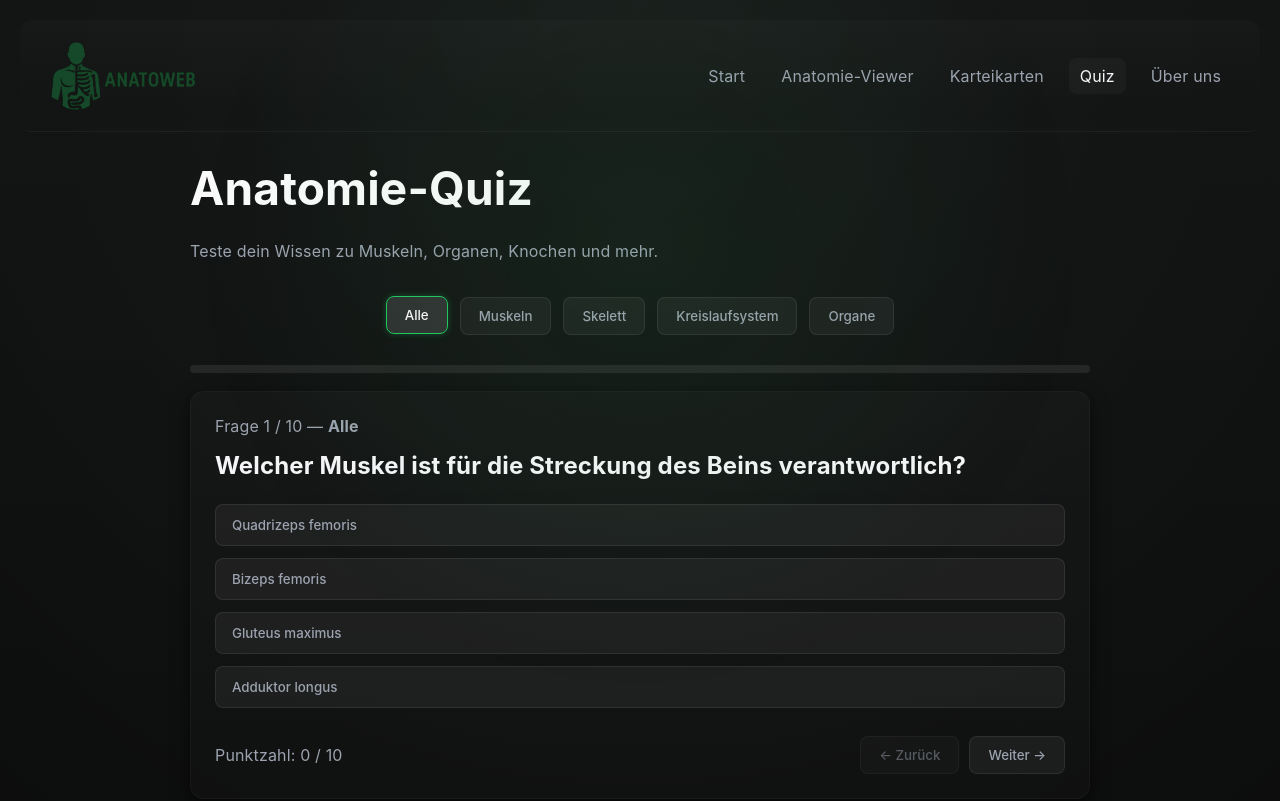
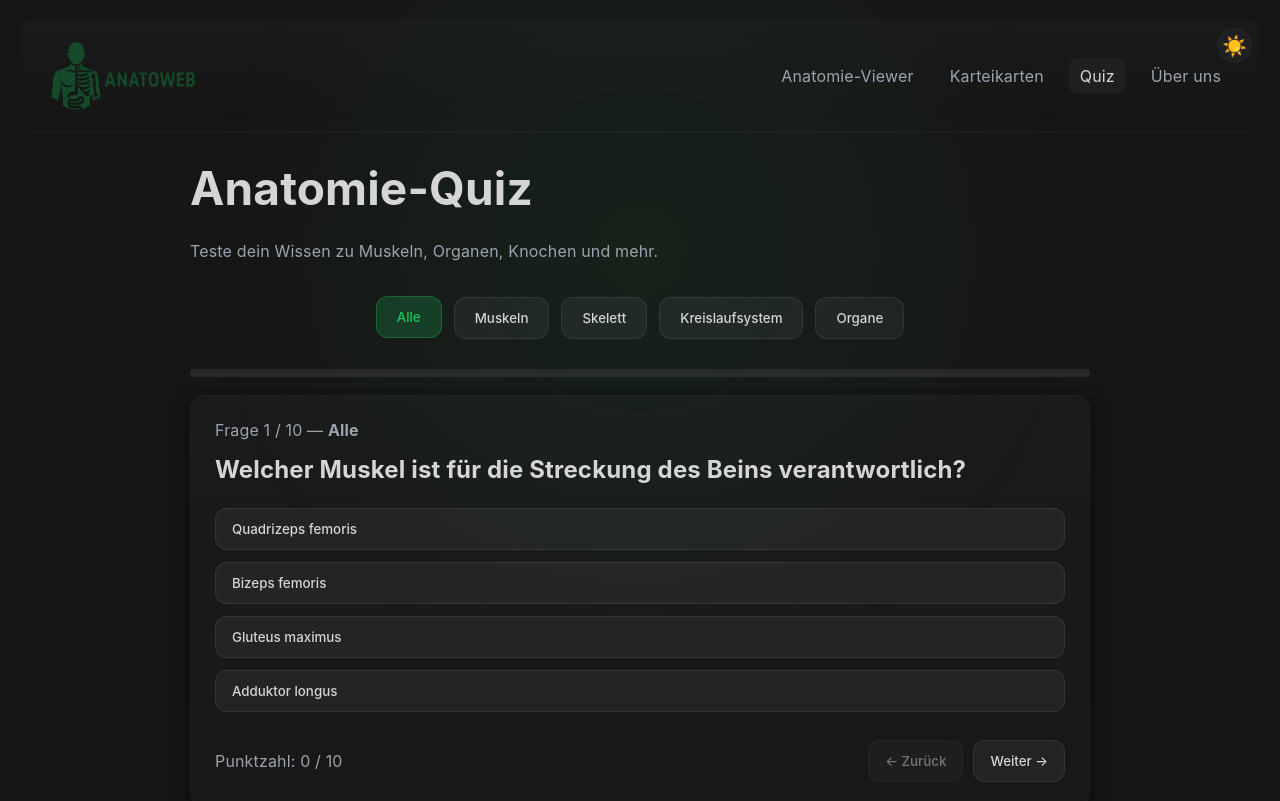
Before and after one commit to Lisa0904/anatoweb, a React (Vite) app: page /quiz in a window 1280 px wide. Shown: the top 801 px of the page. Built offline with nearby package versions, Linux system fonts and the light colour scheme; the HTML template or start-up script is replaced by a standard one.

Commit message:
themeswitch

```diff
--- a/src/App.tsx
+++ b/src/App.tsx
@@ -1,4 +1,5 @@
 import { Routes, Route } from "react-router-dom";
+import { useState, useEffect } from "react";
 import Navbar from "./components/Navbar";
 import Footer from "./components/Footer";
 import Home from "./pages/Home";
@@ -8,9 +9,31 @@ import QuizPage from "./pages/QuizPage";
 import About from "./pages/About";
 
 export default function App() {
+  // 🌗 Global Theme State
+  const [theme, setTheme] = useState<"light" | "dark">(
+    (localStorage.getItem("theme") as "light" | "dark") || "dark"
+  );
+
+  useEffect(() => {
+    document.documentElement.classList.toggle("light", theme === "light");
+    localStorage.setItem("theme", theme);
+  }, [theme]);
+
   return (
     <div className="app">
+      {/* Theme Switch */}
+      <button
+        className="theme-switch"
+        onClick={() => setTheme(theme === "light" ? "dark" : "light")}
+        aria-label="Theme Switch"
+      >
+        <div className={`icon ${theme}`}>
+          {theme === "light" ? "🌙" : "☀️"}
+        </div>
+      </button>
+
       <Navbar />
+
       <main className="main-content">
         <Routes>
           <Route path="/" element={<Home />} />
@@ -20,6 +43,7 @@ export default function App() {
           <Route path="/about" element={<About />} />
         </Routes>
       </main>
+
       <Footer />
     </div>
   );
--- a/src/Flashcards.css
+++ b/src/Flashcards.css
@@ -112,29 +112,6 @@
   border-color: rgba(34, 197, 94, 0.35);
 }
 
-/* Themen-Buttons */
-.ctrl-btn {
-  padding: 10px 18px;
-  border-radius: 8px;
-  background: rgba(255, 255, 255, 0.05);
-  color: var(--muted);
-  border: 1px solid rgba(255, 255, 255, 0.08);
-  cursor: pointer;
-  transition: all 0.25s ease;
-}
-
-.ctrl-btn:hover {
-  background: rgba(255, 255, 255, 0.1);
-  color: var(--text);
-}
-
-/* ✨ HERVORHEBUNG des aktiven Themas */
-.ctrl-btn.active {
-  background: rgba(255, 255, 255, 0.12);
-  color: var(--text);
-  border-color: var(--accent);
-  box-shadow: 0 0 6px rgba(34, 197, 94, 0.3);
-}
 
 @media (max-width: 600px) {
   .flashcard {
@@ -153,3 +130,33 @@
     font-size: 14px;
   }
 }
+
+/* PAGE WRAPPER */
+.flashcards-page {
+  max-width: 900px;
+  margin: 0 auto;
+  text-align: center;
+}
+
+/* Lead cleanup */
+.flashcards-lead {
+  color: var(--muted);
+  margin-bottom: 2em;
+  text-align: left;
+}
+
+/* Themen-Buttons row */
+.flashcards-topic-row {
+  display: flex;
+  justify-content: center;
+  gap: 12px;
+  margin-bottom: 24px;
+}
+
+/* Bewertungsbuttons row */
+.rating-row {
+  display: flex;
+  justify-content: center;
+  gap: 18px;
+  margin-top: 28px;
+}
--- a/src/components/Footer.tsx
+++ b/src/components/Footer.tsx
@@ -3,7 +3,7 @@ import type { JSX } from "react/jsx-runtime";
 
 export default function Footer(): JSX.Element {
   return (
-    <footer className="footer">
+    <footer className="site-footer">
       <p>Copyright &copy; 2025 AnatoWeb | Multimedia WiSe 2025/26</p>
     </footer>
   );
--- a/src/components/InfoTabs.tsx
+++ b/src/components/InfoTabs.tsx
@@ -43,9 +43,9 @@ export default function InfoTabs({ selected }: InfoTabsProps) {
         ))}
       </div>
 
-      <div style={{ marginTop: 12 }}>
+      <div className="info-content">
         <div className="info-title">{cleanName}</div>
-        <div className="info-text" style={{ marginTop: 8 }}>
+        <div className="info-text info-text-spacing">
           {{
             Anatomie: anatomyText,
             Funktion: functionText,
--- a/src/components/Navbar.tsx
+++ b/src/components/Navbar.tsx
@@ -1,9 +1,10 @@
 // src/components/Navbar.tsx
-import React from "react";
 import { NavLink } from "react-router-dom";
-import type { JSX } from "react/jsx-runtime";
 
-export default function Navbar(): JSX.Element {
+export default function Navbar() {
+  const linkClass = ({ isActive }: { isActive: boolean }) =>
+    isActive ? "active" : "";
+
   return (
     <nav className="nav">
       <div className="brand">
@@ -11,20 +12,22 @@ export default function Navbar(): JSX.Element {
           <img src="/logo.png" alt="AnatoWeb Logo" className="logo" />
         </NavLink>
       </div>
+
       <div className="links">
-        <NavLink to="/" end className={({ isActive }) => (isActive ? "active" : "")}>
-          Start
-        </NavLink>
-        <NavLink to="/model" className={({ isActive }) => (isActive ? "active" : "")}>
+
+        <NavLink to="/model" className={linkClass}>
           Anatomie-Viewer
         </NavLink>
-        <NavLink to="/flashcards" className={({ isActive }) => (isActive ? "active" : "")}>
+
+        <NavLink to="/flashcards" className={linkClass}>
           Karteikarten
         </NavLink>
-        <NavLink to="/quiz" className={({ isActive }) => (isActive ? "active" : "")}>
+
+        <NavLink to="/quiz" className={linkClass}>
           Quiz
         </NavLink>
-        <NavLink to="/about" className={({ isActive }) => (isActive ? "active" : "")}>
+
+        <NavLink to="/about" className={linkClass}>
           Über uns
         </NavLink>
       </div>
--- a/src/index.css
+++ b/src/index.css
@@ -1,12 +1,27 @@
 :root {
   --bg: #161616;
   --panel: #1e2023;
+  --glass: rgba(255, 255, 255, 0.03);
+
+  --text: #d5d5d7;
+  --text-strong: #d5d5d7;
   --muted: #9ca3af;
+
   --accent: #22c55e;
-  --glass: rgba(255, 255, 255, 0.03);
-  --text: #f5f5f7;
-  --text-strong: #fafafa;
+
   --font-main: "Inter", "SF Pro Text", system-ui, sans-serif;
+    --page-width: 1450px;
+}
+
+/* LIGHT MODE */
+:root.light {
+  --bg: #cbcbd0;
+  --panel: #ffffff;
+  --glass: rgba(0, 0, 0, 0.05);
+
+  --text: #1a1a1a;
+  --text-strong: #000;
+  --muted: #555;
 }
 
 * {
@@ -21,13 +36,7 @@ html, body, #root {
 }
 
 body {
-  background: radial-gradient(
-      circle at top center,
-      rgba(34, 197, 94, 0.05) 0%,     /* sanftes grünliches Highlight oben */
-      rgba(22, 22, 22, 1) 100%        /* dein normales Dark-Grey unten */
-    ),
-    linear-gradient(180deg, #1a1a1b 0%, #101010 100%);
-  background-blend-mode: overlay;
+  background: var(--bg);
   color: var(--text);
   -webkit-font-smoothing: antialiased;
   -moz-osx-font-smoothing: grayscale;
@@ -36,6 +45,7 @@ body {
   letter-spacing: 0.01em;
   position: relative;
   overflow-x: hidden;
+  transition: background 0.35s ease, color 0.35s ease;
 }
 
 
@@ -44,10 +54,14 @@ body {
   display: flex;
   flex-direction: column;
   min-height: 100vh;
-  max-width: 1370px;
-  margin: 0 auto;
+
+  /* ⭐ DIESE 3 ZEILEN SIND NEU: */
   width: 100%;
+  max-width: var(--page-width); /* = 1050px laut :root */
+  margin: 0 auto; /* zentrieren */
+  position: relative; /* nötig, damit Theme-Switch darin positioniert werden kann */
 }
+
 
 .nav {
   display: flex;
@@ -57,72 +71,108 @@ body {
   border-bottom: 1px solid rgba(255, 255, 255, 0.03);
   background: linear-gradient(180deg, rgba(255, 255, 255, 0.02), transparent);
   border-radius: 12px;
-  overflow: hidden;
-
-  /* Sticky Navbar
-  position: sticky;
-  top: 0;
-  z-index: 1000;
-  backdrop-filter: blur(12px);*/
 }
 
-.nav .brand {
+.brand {
   display: flex;
   align-items: center;
   gap: 12px;
   font-weight: 600;
-  font-size: 20px
+  font-size: 20px;
 }
 
-.brand .logo {
+.logo {
   width: 150px;
   height: auto;
-  background-size: contain;
-  background-position: center;
-  background: none
 }
 
-.nav .links {
+.logo-link {
   display: flex;
-  gap: 14px
+  align-items: center;
+  text-decoration: none;
+}
+
+.links {
+  display: flex;
+  gap: 14px;
 }
 
 .nav a {
   color: var(--muted);
   text-decoration: none;
   padding: 8px 11px;
-  border-radius: 8px
+  border-radius: 8px;
+  transition: 0.25s ease;
 }
+
 
 .nav a.active,
 .nav a:hover {
   color: var(--text);
-  background: var(--glass)
+  background: var(--glass);
 }
 
-.nav .logo-link {
-  display: flex;
-  align-items: center;
-  text-decoration: none;
-}
 
-.nav .logo-link.active,
-.nav .logo-link:hover {
+.logo-link:hover,
+.logo-link.active {
   background: none !important;
   color: inherit !important;
 }
 
-.footer {
+
+.site-footer {
+  width: 100%;
   text-align: center;
   padding: 2rem 0;
-  margin-top: 3rem;
+  margin-top: 1.8rem;
   margin-bottom: 1.5rem;
   color: #666;
   font-size: 0.8rem;
-  width: 100%;
+
   display: flex;
   justify-content: center;
   align-items: center;
+}
+
+.theme-switch {
+  position: absolute; /* statt fixed */
+  top: 8px;
+  right: 8px;
+
+  width: 35px;
+  height: 35px;
+  border-radius: 50%;
+
+  background: var(--panel);
+  border: 1px solid var(--glass);
+  backdrop-filter: blur(8px);
+
+  display: flex;
+  justify-content: center;
+  align-items: center;
+
+  cursor: pointer;
+  transition: all 0.25s ease;
+  z-index: 999;
+}
+
+
+.theme-switch:hover {
+  transform: translateY(-2px);
+  box-shadow: 0 4px 14px rgba(34, 197, 94, 0.25);
+}
+
+.theme-switch .icon {
+  font-size: 20px;
+  transition: transform 0.35s ease;
+}
+
+/* Rotation */
+.theme-switch .icon.light {
+  transform: rotate(0deg);
+}
+.theme-switch .icon.dark {
+  transform: rotate(180deg);
 }
 
 .main-content {
@@ -135,6 +185,86 @@ body {
   margin: 0 auto;
 }
 
+/* ---------------------------
+   Page wrapper + Home / Hero
+   --------------------------- */
+
+/* zentrierter Content-Wrapper (ersetzt body max-width usage) */
+.page-wrapper {
+  width: 100%;
+  padding: 30px 18px;
+  margin: 0 auto;
+}
+
+
+/* Home / hero */
+.home { /* optional hook */ }
+
+.hero-text {
+  max-width: 800px;
+  margin: 0 auto 3rem;
+  text-align: center;
+}
+
+.hero-lead {
+  font-size: 17px;
+  line-height: 1.7;
+  color: var(--muted);
+}
+
+/* Video container (keine funktionale Änderung: nur Styles statt inline) */
+.home-video {
+  max-width: 900px;
+  margin: 0 auto 40px;
+  border-radius: 16px;
+  overflow: hidden;
+  position: relative;
+  background: rgba(255,255,255,0.02);
+  box-shadow: 0 8px 24px rgba(0,0,0,0.35);
+  backdrop-filter: blur(6px);
+}
+
+/* video element */
+.hero-video {
+  width: 100%;
+  height: auto;
+  display: block;
+  opacity: 0.9; /* wie vorher */
+  filter: brightness(1.08) contrast(1.05);
+  animation: videoPulse 18s ease-in-out infinite alternate;
+}
+
+/* overlay used by JS */
+.hero-overlay {
+  position: absolute;
+  inset: 0;
+  background: rgba(0,0,0,0.5);
+  opacity: 0;
+  transition: opacity 0.4s ease-in-out;
+  pointer-events: none;
+}
+
+/* actions / buttons row below hero */
+.home-actions {
+  display: flex;
+  justify-content: center;
+  gap: 16px;
+  margin-top: 32px;
+  flex-wrap: wrap;
+}
+
+/* helper: make home buttons slightly wider */
+.home-action-btn {
+  min-width: 160px;
+  text-align: center;
+}
+
+/* Ensure the page background covers the whole viewport and doesn't create strips */
+html, body {
+  height: 100%;
+  background-attachment: fixed;
+}
+
 /* Grid for model page */
 .page-grid {
   display: grid;
@@ -142,6 +272,25 @@ body {
   gap: 32px;
   max-width: 1250px;
   height: 20px;
+}
+
+/* Model page cleanup */
+.model-page {
+  /* nur Hook – aktuell keine Styles nötig */
+}
+
+/* Themenauswahl Buttons */
+.topic-selector {
+  display: flex;
+  gap: 12px;
+  margin-bottom: 20px;
+  justify-content: center;
+  flex-wrap: wrap;
+}
+
+.viewer-canvas {
+  height: 550px; /* exakt wie vorher */
+  width: 100%;
 }
 
 /* canvas container */
@@ -175,6 +324,18 @@ body {
   pointer-events: none;
 }
 
+.loader-container {
+  width: 100%;
+  height: 100%;
+  backdrop-filter: blur(2px);
+  background: rgba(0,0,0,0.3);
+  border-radius: 12px;
+  display: flex;
+  align-items: center;
+  justify-content: center;
+  pointer-events: none;
+}
+
 /* right panel */
 .panel {
   background: linear-gradient(180deg, rgba(255, 255, 255, 0.02), rgba(255, 255, 255, 0.01));
@@ -184,6 +345,14 @@ body {
   box-shadow: 0 6px 18px rgba(0, 0, 0, 0.6);
   border: 1px solid rgba(255, 255, 255, 0.03);
   padding: 24px;
+}
+
+.info-content {
+  margin-top: 12px;
+}
+
+.info-text-spacing {
+  margin-top: 8px;
 }
 
 .panel-quiz {
@@ -376,6 +545,63 @@ circle[stroke="var(--accent)"] {
   filter: drop-shadow(0 0 2px var(--accent));
 }
 
+/* ===============================
+   QUIZ — Saubere getrennte Styles
+   =============================== */
+
+/* Fortschrittsanzeige */
+.quiz-progress-container {
+  width: 100%;
+  height: 8px;
+  background: rgba(255,255,255,0.08);
+  border-radius: 6px;
+  overflow: hidden;
+  margin-bottom: 18px;
+}
+
+.quiz-progress {
+  height: 100%;
+  background: linear-gradient(90deg, var(--accent), #34d399);
+  transition: width 0.6s ease;
+}
+
+/* Fragebox zusätzliche Transition */
+.quiz-question-box {
+  transition: all 0.3s ease;
+}
+
+/* Antwortbutton Layout */
+.quiz-answer-btn {
+  text-align: left;
+  padding: 12px 16px;
+}
+
+/* Navigation unterhalb der Antworten */
+.quiz-nav {
+  margin-top: 28px;
+  display: flex;
+  justify-content: space-between;
+  align-items: center;
+  color: var(--muted);
+}
+
+/* H5P Testeinbettung */
+.quiz-h5p-wrapper {
+  margin-top: 350px;
+  padding: 25px;
+  background: rgba(255,255,255,0.03);
+  border-radius: 14px;
+  box-shadow: 0 6px 18px rgba(0,0,0,0.6);
+}
+
+.quiz-h5p-frame {
+  position: absolute;
+  inset: 0;
+  width: 100%;
+  height: 100%;
+  border: none;
+}
+
 
 @media (max-width: 1200px) {
   .page-grid {
@@ -399,27 +625,25 @@ circle[stroke="var(--accent)"] {
   .nav {
     flex-direction: column;
     align-items: flex-start;
-    padding: 12px 20px;
+    gap: 10px;
   }
 
-  .nav .links {
-    display: flex;
+
+  .links {
     flex-wrap: wrap;
     gap: 10px;
-    margin-top: 10px;
   }
 
-  .nav .links a {
+ .links a {
+    font-size: 14px;
     padding: 6px 10px;
-    font-size: 14px;
   }
 
-  .brand .logo {
+  .logo {
     width: 120px;
-    /* etwas kleiner auf Handy */
   }
 
-  .footer {
+  .site-footer {
     font-size: 0.75rem;
     padding: 1rem 0;
   }
--- a/src/pages/QuizPage.tsx
+++ b/src/pages/QuizPage.tsx
@@ -130,28 +130,12 @@ export default function QuizPage() {
       {!showResult ? (
         <>
           {/* Fortschrittsanzeige */}
-          <div
-            style={{
-              width: "100%",
-              height: "8px",
-              background: "rgba(255,255,255,0.08)",
-              borderRadius: "6px",
-              overflow: "hidden",
-              marginBottom: "18px",
-            }}
-          >
-            <div
-              style={{
-                width: `${progress}%`,
-                height: "100%",
-                background: "linear-gradient(90deg, var(--accent), #34d399)",
-                transition: "width 0.6s ease",
-              }}
-            />
-          </div>
+          <div className="quiz-progress-container">
+  <div className="quiz-progress" style={{ width: `${progress}%` }} />
+</div>
 
           {/* Frage-Box */}
-          <div className="panel-quiz" style={{ transition: "all 0.3s ease" }}>
+          <div className="panel-quiz quiz-question-box">
             <div style={{ color: "var(--muted)" }}>
               Frage {index + 1} / {questions.length} — <strong>{topic}</strong>
             </div>
@@ -167,11 +151,7 @@ export default function QuizPage() {
                     key={i}
                     onClick={() => answer(i)}
                     className={`ctrl-btn quiz-answer-btn ${isCorrect ? "correct" : ""} ${isWrong ? "wrong" : ""}`}
-                    style={{
-                      textAlign: "left",
-                      padding: "12px 16px",
-                      pointerEvents: locked ? "none" : "auto",
-                    }}
+  style={{ pointerEvents: locked ? "none" : "auto" }}
                     type="button"
                   >
                     {a}
@@ -181,15 +161,7 @@ export default function QuizPage() {
             </div>
 
             {/* Navigation */}
-            <div
-              style={{
-                marginTop: 28,
-                display: "flex",
-                justifyContent: "space-between",
-                alignItems: "center",
-                color: "var(--muted)",
-              }}
-            >
+            <div className="quiz-nav">
               <div>Punktzahl: {score} / {questions.length}</div>
               <div style={{ display: "flex", gap: 10 }}>
                 <button
@@ -230,15 +202,7 @@ export default function QuizPage() {
         </div>
       )}
       {/* --- Testbereich: H5P Quiz --- */}
-<div
-  style={{
-    marginTop: "350px", // normaler Abstand wären so 60px
-    padding: "25px",
-    background: "rgba(255,255,255,0.03)",
-    borderRadius: "14px",
-    boxShadow: "0 6px 18px rgba(0,0,0,0.6)",
-  }}
->
+<div className="quiz-h5p-wrapper">
   <h2 style={{ marginBottom: "20px", color: "var(--text-strong)" }}>
     H5P-Testeinbettung
   </h2>
@@ -254,21 +218,8 @@ export default function QuizPage() {
       background: "#111",
     }}
   >
-    <iframe
-      src="https://h5p.org/h5p/embed/1547415"
-      width="100%"
-      height="100%"
-      style={{
-        position: "absolute",
-        top: 0,
-        left: 0,
-        width: "100%",
-        height: "100%",
-        border: "none",
-      }}
-      title="H5P Quiz"
-      allowFullScreen
-    ></iframe>
+    <iframe className="quiz-h5p-frame"
+      src="https://h5p.org/h5p/embed/1547415"/>
   </div>
 
   <p style={{ marginTop: "16px", color: "var(--muted)", fontSize: "14px" }}>
```
Also changed, not shown: src/components/AnatomyViewer.tsx (+2 -15 lines), src/pages/About.tsx (+3 -6 lines), src/pages/Flashcards.tsx (+4 -4 lines), src/pages/Home.tsx (+13 -50 lines), src/pages/Model.tsx (+4 -11 lines).
